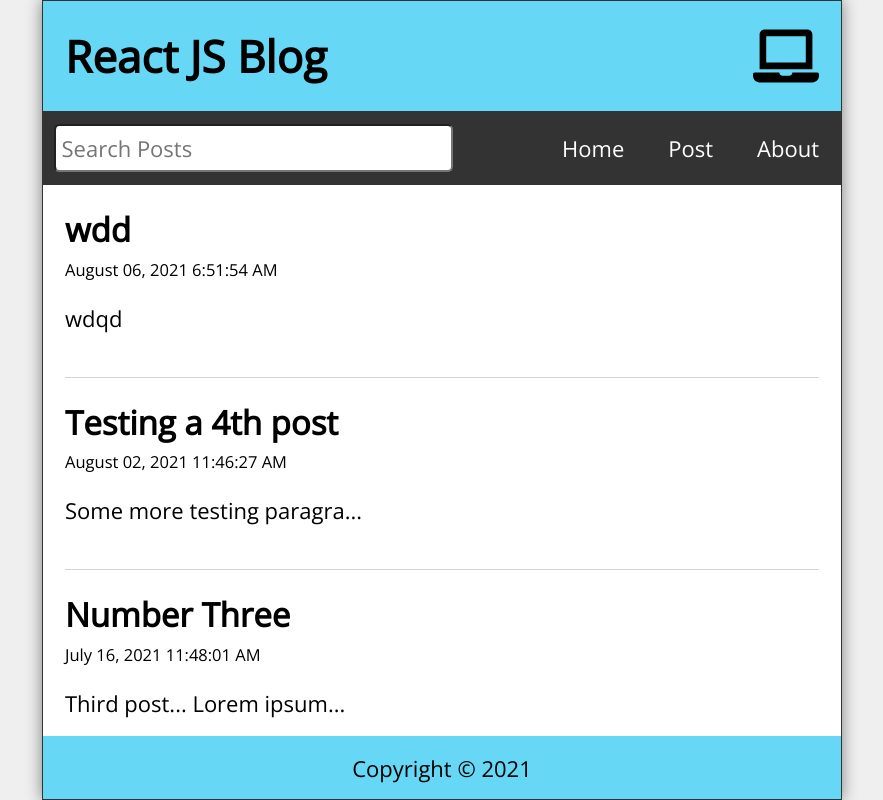
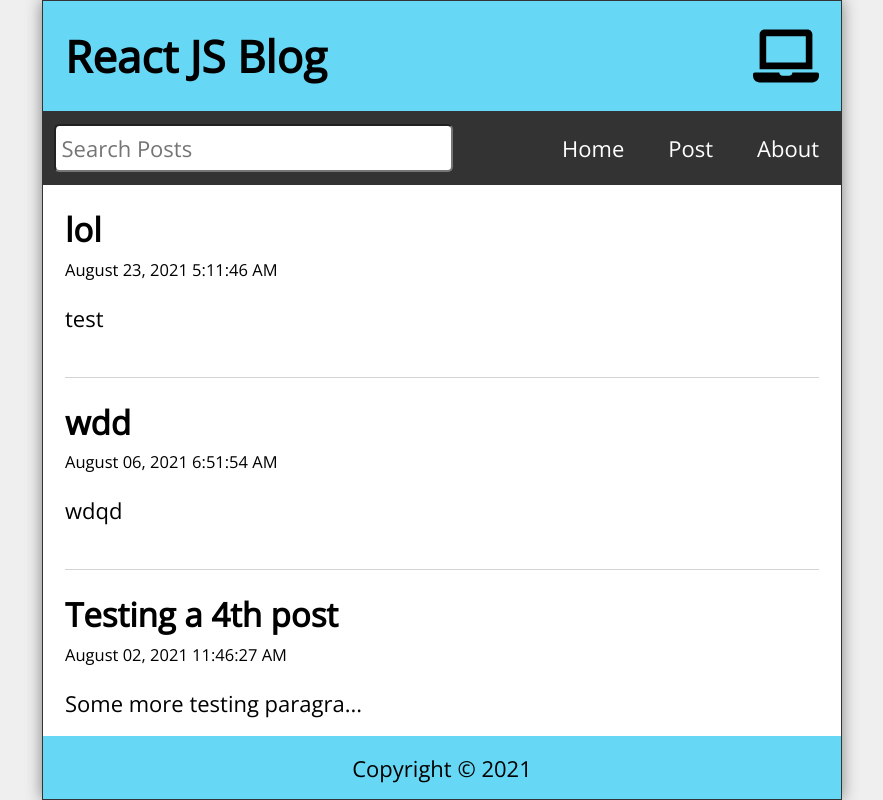
Before and after one commit to lavitzwind/react-router-blog, a React (Create React App) app: page / in a window 1280 px wide. Shown: the whole page, without its empty margins (198-1081 px from the left). Built offline with nearby package versions, Linux system fonts and the light colour scheme; data requests are answered from the project's data file.

Commit message:
refactoring with context

```diff
--- a/data/db.json
+++ b/data/db.json
@@ -29,6 +29,12 @@
       "title": "wdd",
       "datetime": "August 06, 2021 6:51:54 AM",
       "body": "wdqd"
+    },
+    {
+      "id": 6,
+      "title": "lol",
+      "datetime": "August 23, 2021 5:11:46 AM",
+      "body": "test\n"
     }
   ]
 }
--- a/src/App.js
+++ b/src/App.js
@@ -89,24 +89,10 @@ function App() {
 		<div className="App">
 			<DataProvider>
 				<Header title="React JS Blog" />
-				<Nav search={search} setSearch={setSearch} />
+				<Nav />
 				<Switch>
-					<Route exact path="/">
-						<Home
-							posts={searchResults}
-							fetchError={fetchError}
-							isLoading={isLoading}
-						/>
-					</Route>
-					<Route exact path="/post">
-						<NewPost
-							handleSubmit={handleSubmit}
-							postTitle={postTitle}
-							setPostTitle={setPostTitle}
-							postBody={postBody}
-							setPostBody={setPostBody}
-						/>
-					</Route>
+					<Route exact path="/" component={Home} />
+					<Route exact path="/post" component={NewPost} />
 					<Route path="/edit/:id">
 						<EditPost
 							posts={posts}
--- a/src/Home.js
+++ b/src/Home.js
@@ -1,6 +1,10 @@
 import Feed from "./Feed";
+import { useContext } from "react";
+import DataContext from "./context/DataContext";
 
-const Home = ({ posts, fetchError, isLoading }) => {
+const Home = () => {
+	const { searchResults, fetchError, isLoading } = useContext(DataContext);
+
 	return (
 		<main className="Home">
 			{isLoading && <p className="statusMsg">Loading posts...</p>}
@@ -12,8 +16,8 @@ const Home = ({ posts, fetchError, isLoading }) => {
 
 			{!isLoading &&
 				!fetchError &&
-				(posts.length ? (
-					<Feed posts={posts} />
+				(searchResults.length ? (
+					<Feed posts={searchResults} />
 				) : (
 					<p className="statusMsg">No posts to display.</p>
 				))}
--- a/src/Nav.js
+++ b/src/Nav.js
@@ -1,6 +1,10 @@
 import { Link } from "react-router-dom";
+import { useContext } from "react";
+import DataContext from "./context/DataContext";
 
-const Nav = ({ search, setSearch }) => {
+const Nav = () => {
+	const { search, setSearch } = useContext(DataContext);
+
 	return (
 		<nav className="Nav">
 			<form className="searchForm" onSubmit={(e) => e.preventDefault()}>
--- a/src/NewPost.js
+++ b/src/NewPost.js
@@ -1,10 +1,9 @@
-const NewPost = ({
-	handleSubmit,
-	postTitle,
-	setPostTitle,
-	postBody,
-	setPostBody,
-}) => {
+import { useContext } from "react";
+import DataContext from "./context/DataContext";
+
+const NewPost = () => {
+	const { handleSubmit, postTitle, setPostTitle, postBody, setPostBody } =
+		useContext(DataContext);
 	return (
 		<main className="NewPost">
 			<h2>New Post</h2>
```
Also changed, not shown: src/context/DataContext.js (+10 -0 lines).
